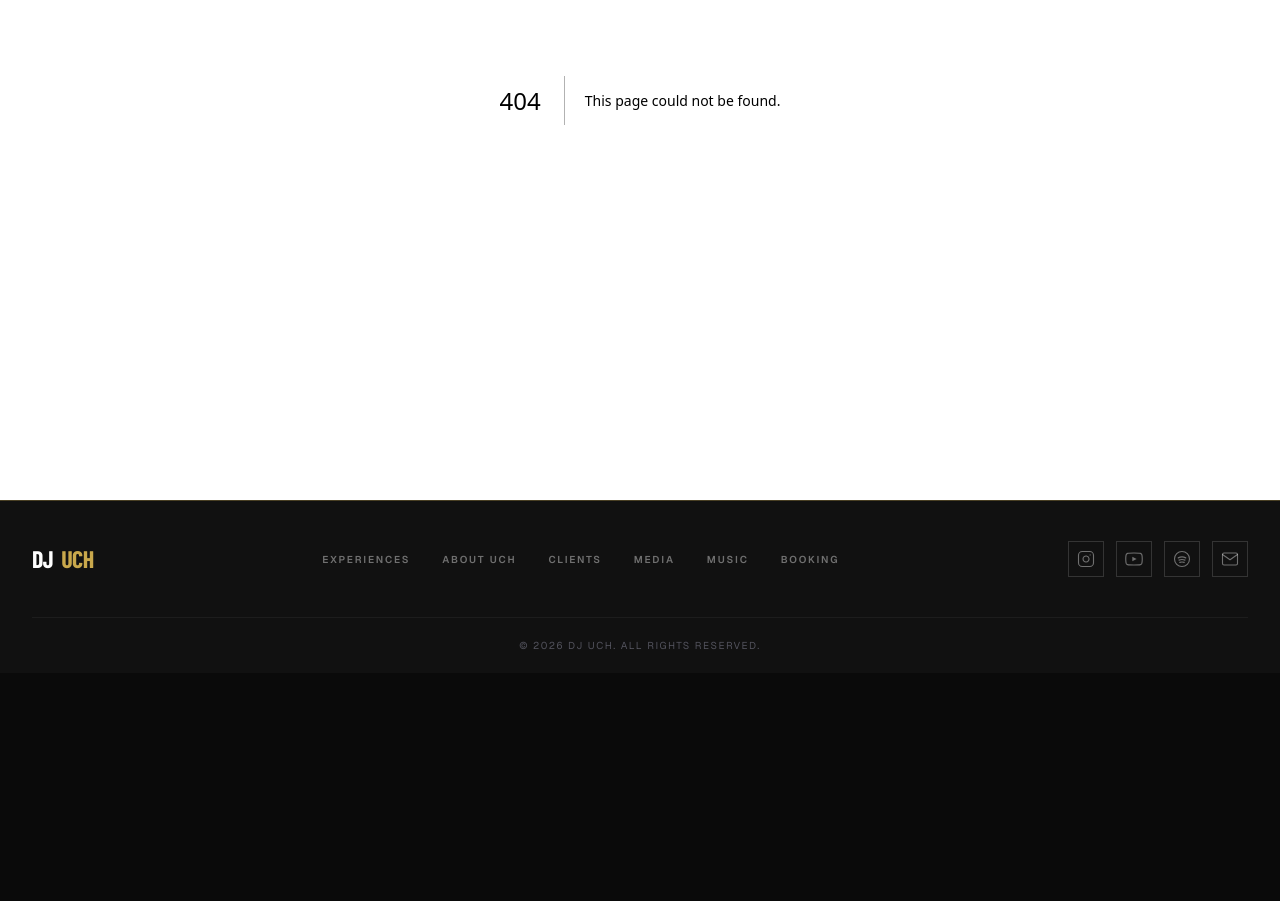
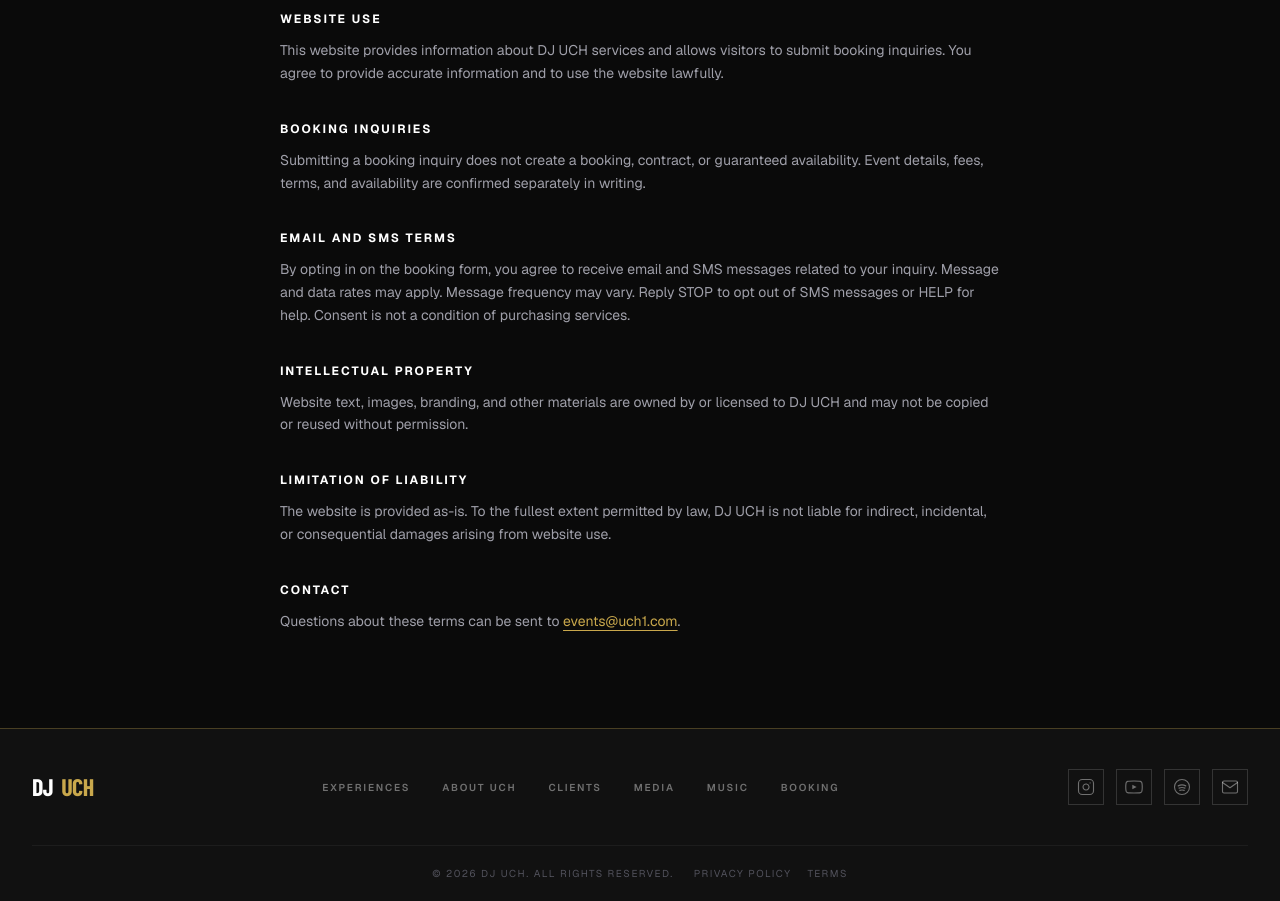
Before and after one commit to djuchdev/djuch-website, a Next.js app: page /terms in a window 1280 px wide. Before the commit this address had no page. Shown: the part 300-1201 px from the top of the page. Before the commit the page ends 973 px from the top, so only its background shows below. Built offline with nearby package versions, Linux system fonts and the light colour scheme; a web font is replaced by a local one.

Commit message:
Connect booking form to HighLevel

```diff
--- /dev/null
+++ b/src/app/privacy-policy/page.tsx
@@ -0,0 +1,98 @@
+import type { Metadata } from 'next'
+
+export const metadata: Metadata = {
+  title: 'Privacy Policy — DJ UCH',
+  description:
+    'Privacy policy for DJ UCH booking inquiries, communications, and website use.',
+}
+
+export default function PrivacyPolicyPage() {
+  return (
+    <main className="bg-brand-black pt-36 pb-24">
+      <section className="max-w-3xl mx-auto px-6">
+        <p className="text-gold text-[11px] font-semibold tracking-[0.25em] uppercase mb-4">
+          DJ UCH
+        </p>
+        <h1 className="font-display font-extrabold uppercase text-white text-4xl sm:text-5xl mb-6">
+          Privacy Policy
+        </h1>
+        <p className="text-zinc-500 text-sm leading-relaxed mb-10">
+          Last updated: July 22, 2026
+        </p>
+
+        <div className="space-y-9 text-zinc-400 text-sm leading-relaxed">
+          <section>
+            <h2 className="text-white uppercase tracking-[0.16em] text-xs font-bold mb-3">
+              Information We Collect
+            </h2>
+            <p>
+              When you submit a booking inquiry, we collect the information you provide,
+              including your name, email address, phone number, event type, event date,
+              location, guest count, budget range, and event details.
+            </p>
+          </section>
+
+          <section>
+            <h2 className="text-white uppercase tracking-[0.16em] text-xs font-bold mb-3">
+              How We Use Information
+            </h2>
+            <p>
+              We use your information to respond to your inquiry, confirm availability,
+              coordinate event details, send booking-related email and SMS messages, and
+              improve our booking process.
+            </p>
+          </section>
+
+          <section>
+            <h2 className="text-white uppercase tracking-[0.16em] text-xs font-bold mb-3">
+              Email And SMS Communications
+            </h2>
+            <p>
+              By submitting the booking form and opting in, you agree to receive email
+              and SMS communications from DJ UCH related to your inquiry. Message and
+              data rates may apply. Message frequency may vary. Reply STOP to opt out
+              of SMS messages or HELP for help.
+            </p>
+          </section>
+
+          <section>
+            <h2 className="text-white uppercase tracking-[0.16em] text-xs font-bold mb-3">
+              Sharing Information
+            </h2>
+            <p>
+              We do not sell your personal information. We may share information with
+              service providers that help us operate the website, manage booking
+              inquiries, send communications, or provide related business services.
+              Mobile opt-in information and consent are not shared with third parties
+              for their own marketing purposes.
+            </p>
+          </section>
+
+          <section>
+            <h2 className="text-white uppercase tracking-[0.16em] text-xs font-bold mb-3">
+              Data Security
+            </h2>
+            <p>
+              We use reasonable administrative and technical safeguards to protect the
+              information submitted through this website, but no online system can be
+              guaranteed to be completely secure.
+            </p>
+          </section>
+
+          <section>
+            <h2 className="text-white uppercase tracking-[0.16em] text-xs font-bold mb-3">
+              Contact
+            </h2>
+            <p>
+              Questions about this policy can be sent to{' '}
+              <a href="mailto:events@uch1.com" className="text-gold underline underline-offset-4">
+                events@uch1.com
+              </a>
+              .
+            </p>
+          </section>
+        </div>
+      </section>
+    </main>
+  )
+}
--- /dev/null
+++ b/src/app/terms/page.tsx
@@ -0,0 +1,94 @@
+import type { Metadata } from 'next'
+
+export const metadata: Metadata = {
+  title: 'Terms of Service — DJ UCH',
+  description: 'Terms of service for DJ UCH website and booking inquiries.',
+}
+
+export default function TermsPage() {
+  return (
+    <main className="bg-brand-black pt-36 pb-24">
+      <section className="max-w-3xl mx-auto px-6">
+        <p className="text-gold text-[11px] font-semibold tracking-[0.25em] uppercase mb-4">
+          DJ UCH
+        </p>
+        <h1 className="font-display font-extrabold uppercase text-white text-4xl sm:text-5xl mb-6">
+          Terms Of Service
+        </h1>
+        <p className="text-zinc-500 text-sm leading-relaxed mb-10">
+          Last updated: July 22, 2026
+        </p>
+
+        <div className="space-y-9 text-zinc-400 text-sm leading-relaxed">
+          <section>
+            <h2 className="text-white uppercase tracking-[0.16em] text-xs font-bold mb-3">
+              Website Use
+            </h2>
+            <p>
+              This website provides information about DJ UCH services and allows
+              visitors to submit booking inquiries. You agree to provide accurate
+              information and to use the website lawfully.
+            </p>
+          </section>
+
+          <section>
+            <h2 className="text-white uppercase tracking-[0.16em] text-xs font-bold mb-3">
+              Booking Inquiries
+            </h2>
+            <p>
+              Submitting a booking inquiry does not create a booking, contract, or
+              guaranteed availability. Event details, fees, terms, and availability are
+              confirmed separately in writing.
+            </p>
+          </section>
+
+          <section>
+            <h2 className="text-white uppercase tracking-[0.16em] text-xs font-bold mb-3">
+              Email And SMS Terms
+            </h2>
+            <p>
+              By opting in on the booking form, you agree to receive email and SMS
+              messages related to your inquiry. Message and data rates may apply.
+              Message frequency may vary. Reply STOP to opt out of SMS messages or HELP
+              for help. Consent is not a condition of purchasing services.
+            </p>
+          </section>
+
+          <section>
+            <h2 className="text-white uppercase tracking-[0.16em] text-xs font-bold mb-3">
+              Intellectual Property
+            </h2>
+            <p>
+              Website text, images, branding, and other materials are owned by or
+              licensed to DJ UCH and may not be copied or reused without permission.
+            </p>
+          </section>
+
+          <section>
+            <h2 className="text-white uppercase tracking-[0.16em] text-xs font-bold mb-3">
+              Limitation Of Liability
+            </h2>
+            <p>
+              The website is provided as-is. To the fullest extent permitted by law,
+              DJ UCH is not liable for indirect, incidental, or consequential damages
+              arising from website use.
+            </p>
+          </section>
+
+          <section>
+            <h2 className="text-white uppercase tracking-[0.16em] text-xs font-bold mb-3">
+              Contact
+            </h2>
+            <p>
+              Questions about these terms can be sent to{' '}
+              <a href="mailto:events@uch1.com" className="text-gold underline underline-offset-4">
+                events@uch1.com
+              </a>
+              .
+            </p>
+          </section>
+        </div>
+      </section>
+    </main>
+  )
+}
--- a/src/components/layout/Footer.tsx
+++ b/src/components/layout/Footer.tsx
@@ -98,9 +98,25 @@
 
         {/* Copyright line */}
         <div className="border-t border-white/5 py-5 text-center">
-          <p className="text-zinc-600 text-[10px] tracking-[0.15em] uppercase">
-            © {new Date().getFullYear()} DJ UCH. All rights reserved.
-          </p>
+          <div className="flex flex-col sm:flex-row items-center justify-center gap-3 sm:gap-5">
+            <p className="text-zinc-600 text-[10px] tracking-[0.15em] uppercase">
+              © {new Date().getFullYear()} DJ UCH. All rights reserved.
+            </p>
+            <div className="flex items-center gap-4">
+              <Link
+                href="/privacy-policy/"
+                className="text-zinc-600 hover:text-gold text-[10px] tracking-[0.15em] uppercase transition-colors"
+              >
+                Privacy Policy
+              </Link>
+              <Link
+                href="/terms/"
+                className="text-zinc-600 hover:text-gold text-[10px] tracking-[0.15em] uppercase transition-colors"
+              >
+                Terms
+              </Link>
+            </div>
+          </div>
         </div>
 
       </div>
--- a/src/components/ui/BookingForm.tsx
+++ b/src/components/ui/BookingForm.tsx
@@ -1,6 +1,7 @@
 'use client'
 
 import { useState, useRef } from 'react'
+import Link from 'next/link'
 import { ChevronDownIcon, LockIcon, ClockIcon, ShieldCheckIcon } from '@/components/ui/Icons'
 import { booking } from '@/lib/content'
 
@@ -16,6 +17,7 @@
   guestCount: string
   budget: string
   message: string
+  companyWebsite: string
   agreed: boolean
 }
 
@@ -23,6 +25,7 @@
   firstName: '', lastName: '', email: '', phone: '',
   eventType: '', eventDate: '', eventTime: '',
   location: '', guestCount: '', budget: '', message: '',
+  companyWebsite: '',
   agreed: false,
 }
 
@@ -48,11 +51,13 @@
   const [errors, setErrors]   = useState<Partial<Record<keyof FormState, string>>>({})
   const [submitting, setSub]  = useState(false)
   const [submitted, setDone]  = useState(false)
+  const [submitError, setSubmitError] = useState('')
   const formRef               = useRef<HTMLFormElement>(null)
 
   function update<K extends keyof FormState>(field: K, value: FormState[K]) {
     setForm(prev => ({ ...prev, [field]: value }))
     if (errors[field]) setErrors(prev => ({ ...prev, [field]: undefined }))
+    if (submitError) setSubmitError('')
   }
 
   function validate(): Partial<Record<keyof FormState, string>> {
@@ -63,7 +68,7 @@
     if (form.email && !/^[^\s@]+@[^\s@]+\.[^\s@]+$/.test(form.email)) {
       errs.email = 'Enter a valid email'
     }
-    if (!form.agreed) errs.agreed = 'Please accept to continue'
+    if (!form.agreed) errs.agreed = 'Please agree to email and SMS follow-up'
     return errs
   }
 
@@ -77,10 +82,31 @@
       return
     }
     setSub(true)
-    // Replace with real API call
-    await new Promise(r => setTimeout(r, 900))
-    setSub(false)
-    setDone(true)
+    try {
+      const response = await fetch('/.netlify/functions/booking-lead', {
+        method: 'POST',
+        headers: { 'Content-Type': 'application/json' },
+        body: JSON.stringify({
+          ...form,
+          smsEmailConsent: form.agreed,
+          source: 'djuch-booking-form',
+          pageUrl: window.location.href,
+          userAgent: window.navigator.userAgent,
+          submittedAt: new Date().toISOString(),
+        }),
+      })
+
+      if (!response.ok) {
+        throw new Error('Unable to send inquiry')
+      }
+
+      setDone(true)
+      setForm(empty)
+    } catch {
+      setSubmitError('We could not send your inquiry. Please try again or email events@uch1.com.')
+    } finally {
+      setSub(false)
+    }
   }
 
   const cls = (field: keyof FormState) =>
@@ -123,6 +149,17 @@
 
       <form ref={formRef} onSubmit={handleSubmit} noValidate>
         <div className="flex flex-col gap-3">
+          <div className="hidden" aria-hidden="true">
+            <label htmlFor="companyWebsite">Company Website</label>
+            <input
+              id="companyWebsite"
+              type="text"
+              tabIndex={-1}
+              autoComplete="off"
+              value={form.companyWebsite}
+              onChange={e => update('companyWebsite', e.target.value)}
+            />
+          </div>
 
           {/* Row 1: First Name / Last Name */}
           <div className="grid grid-cols-1 sm:grid-cols-2 gap-3">
@@ -132,6 +169,7 @@
                 id="firstName"
                 type="text"
                 placeholder="First Name *"
+                name="firstName"
                 autoComplete="given-name"
                 value={form.firstName}
                 onChange={e => update('firstName', e.target.value)}
@@ -149,6 +187,7 @@
                 id="lastName"
                 type="text"
                 placeholder="Last Name *"
+                name="lastName"
                 autoComplete="family-name"
                 value={form.lastName}
                 onChange={e => update('lastName', e.target.value)}
@@ -169,6 +208,7 @@
               id="email"
               type="email"
               placeholder="Email Address *"
+              name="email"
               autoComplete="email"
               value={form.email}
               onChange={e => update('email', e.target.value)}
@@ -188,6 +228,7 @@
               id="phone"
               type="tel"
               placeholder="Phone Number *"
+              name="phone"
               autoComplete="tel"
               value={form.phone}
               onChange={e => update('phone', e.target.value)}
@@ -206,6 +247,7 @@
             <div className="relative">
               <select
                 id="eventType"
+                name="eventType"
                 value={form.eventType}
                 onChange={e => update('eventType', e.target.value)}
                 className={`${cls('eventType')} appearance-none bg-brand-black cursor-pointer`}
@@ -234,6 +276,7 @@
                 id="eventDate"
                 type="text"
                 placeholder="Event Date * (DD/MM/YYYY)"
+                name="eventDate"
                 value={form.eventDate}
                 onChange={e => update('eventDate', e.target.value)}
                 className={cls('eventDate')}
@@ -250,6 +293,7 @@
                 id="eventTime"
                 type="text"
                 placeholder="Preferred Start Time"
+                name="eventTime"
                 value={form.eventTime}
                 onChange={e => update('eventTime', e.target.value)}
                 className={inputBase + ' ' + inputIdle}
@@ -264,6 +308,7 @@
               id="location"
               type="text"
               placeholder="Event Location *"
+              name="location"
               autoComplete="street-address"
               value={form.location}
               onChange={e => update('location', e.target.value)}
@@ -284,6 +329,7 @@
                 id="guestCount"
                 type="text"
                 placeholder="Guest Count (Estimated)"
+                name="guestCount"
                 value={form.guestCount}
                 onChange={e => update('guestCount', e.target.value)}
                 className={inputBase + ' ' + inputIdle}
@@ -294,6 +340,7 @@
               <div className="relative">
                 <select
                   id="budget"
+                  name="budget"
                   value={form.budget}
                   onChange={e => update('budget', e.target.value)}
                   className={`${inputBase} ${inputIdle} appearance-none bg-brand-black cursor-pointer`}
@@ -315,6 +362,7 @@
             <label htmlFor="message" className="sr-only">Tell Me About Your Event</label>
             <textarea
               id="message"
+              name="message"
               placeholder="Tell Me About Your Event *  —  Share as much detail as possible so we can create the perfect experience."
               value={form.message}
               onChange={e => update('message', e.target.value)}
@@ -332,6 +380,7 @@
           <div className="flex items-start gap-3 pt-1">
             <input
               id="agreed"
+              name="smsEmailConsent"
               type="checkbox"
               checked={form.agreed}
               onChange={e => update('agreed', e.target.checked)}
@@ -339,14 +388,20 @@
               aria-required="true"
             />
             <label htmlFor="agreed" className="text-zinc-500 text-xs leading-relaxed cursor-pointer">
-              I agree to the{' '}
-              <span className="text-gold underline underline-offset-2">Privacy Policy</span>
+              I agree to receive email and SMS follow-up about this booking inquiry from DJ UCH. Message and data rates may apply. Reply STOP to opt out. I also agree to the{' '}
+              <Link href="/privacy-policy/" className="text-gold underline underline-offset-2">Privacy Policy</Link>
               {' '}and{' '}
-              <span className="text-gold underline underline-offset-2">Terms of Service</span>.
+              <Link href="/terms/" className="text-gold underline underline-offset-2">Terms of Service</Link>.
             </label>
           </div>
           {errors.agreed && (
             <p className="text-red-400 text-[10px] -mt-1 px-1">{errors.agreed}</p>
+          )}
+
+          {submitError && (
+            <p className="text-red-400 text-xs leading-relaxed px-1" role="alert">
+              {submitError}
+            </p>
           )}
 
           {/* Submit */}
```
Also changed, not shown: 2 other files (tests, documents, lock files or other folders).
